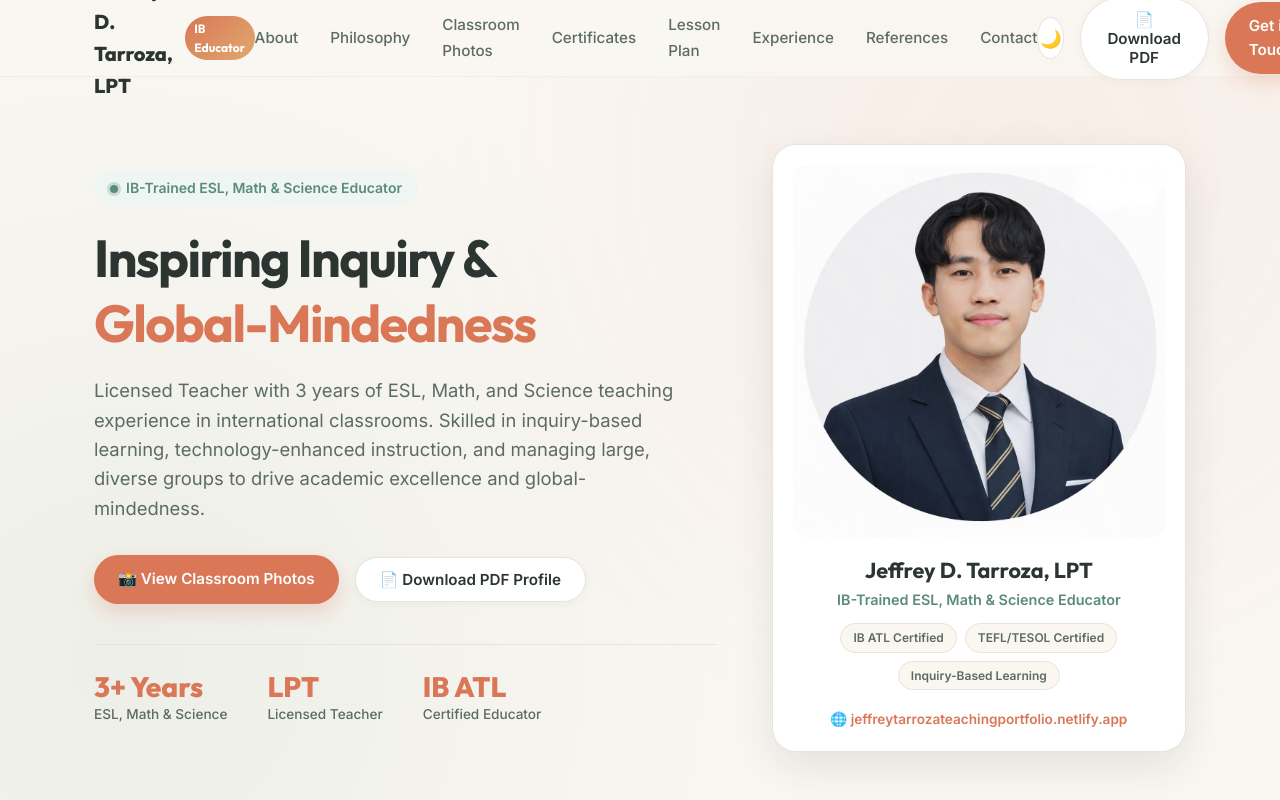
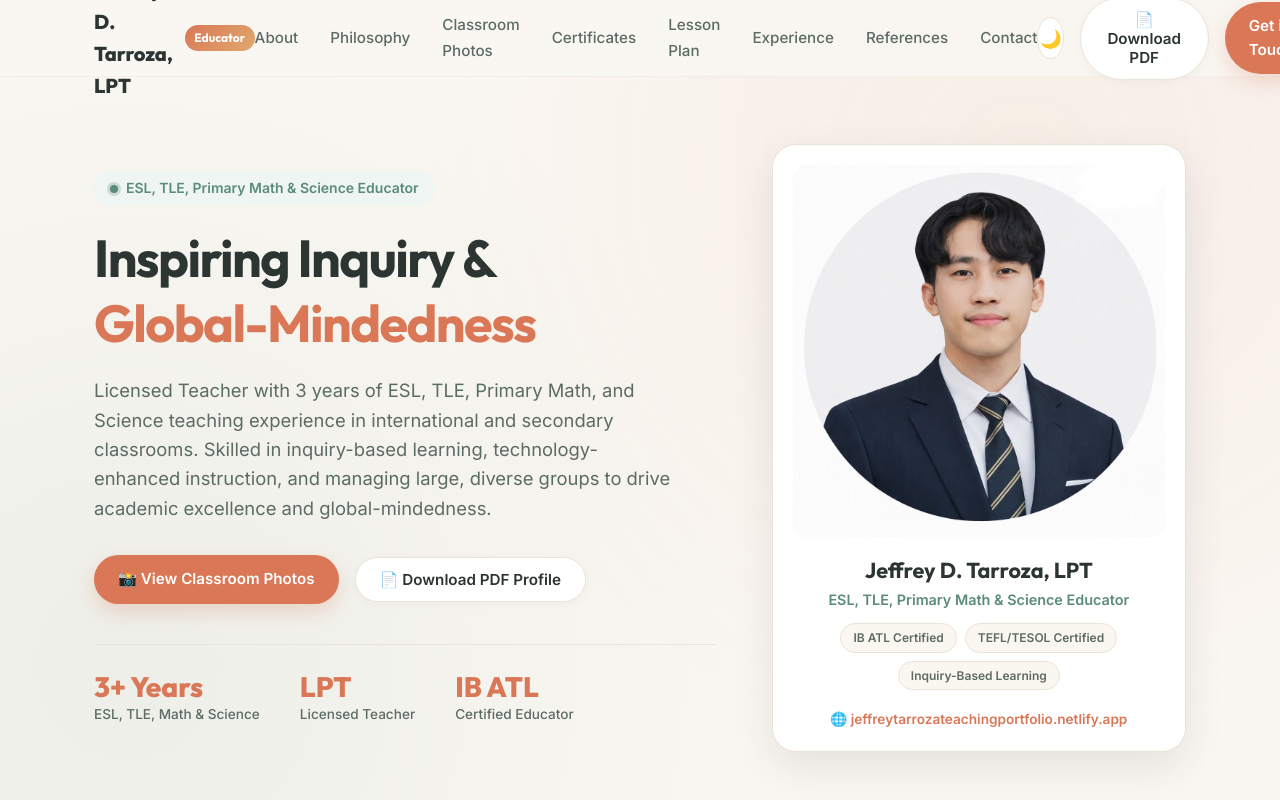
Before and after one commit to jefftarroza-maker/Jeffrey-Tarroza-Portfolio, a plain HTML site: page index.html in a window 1280 px wide. Shown: the top 800 px of the page. Drawn offline with Linux system fonts and the light colour scheme.

Commit message:
Update professional title to ESL, TLE, Primary Math & Science Educator

```diff
--- a/data.js
+++ b/data.js
@@ -6,10 +6,10 @@
 const portfolioData = {
     personal: {
         name: "Jeffrey D. Tarroza, LPT",
-        title: "IB-Trained ESL, Math & Science Educator",
+        title: "ESL, TLE, Primary Math & Science Educator",
         tagline: "Inspiring Inquiry, Global Mindedness, & Academic Excellence",
-        bio: "Licensed Teacher with 3 years of ESL, Math, and Science teaching experience in international classrooms. Skilled in inquiry-based learning, technology-enhanced instruction, and managing large, diverse groups to drive academic excellence and global-mindedness.",
-        objective: "To inspire curiosity and critical thinking in international learners through innovative, inquiry-driven teaching, while leveraging technology and differentiated instruction to create inclusive, high-achieving classrooms.",
+        bio: "Licensed Teacher with 3 years of ESL, TLE, Primary Math, and Science teaching experience in international and secondary classrooms. Skilled in inquiry-based learning, technology-enhanced instruction, and managing large, diverse groups to drive academic excellence and global-mindedness.",
+        objective: "To inspire curiosity and critical thinking in learners through innovative, inquiry-driven teaching, while leveraging technology and differentiated instruction to create inclusive, high-achieving classrooms.",
         strengths: "My teaching strengths lie in my ability to create a supportive and engaging learning environment, my strong content knowledge, and my commitment to student success. I am confident in my ability to adapt my teaching methods to meet the needs of diverse learners and to continually improve my practice through reflection and professional development.",
         location: "Carmona City, Cavite, Philippines",
         email: "jeffreytarroza.educator@gmail.com",
@@ -19,7 +19,7 @@ const portfolioData = {
         profilePhoto: "./assets/profile.jpg",
         resumeLink: "https://jeffreytarrozateachingportfolio.netlify.app/",
         stats: [
-            { value: "3+ Years", label: "International ESL, Math & Science" },
+            { value: "3+ Years", label: "ESL, TLE, Math & Science" },
             { value: "LPT", label: "Licensed Professional Teacher" },
             { value: "IB ATL", label: "Certified IB Educator" }
         ]
--- a/index.html
+++ b/index.html
@@ -3,8 +3,8 @@
 <head>
     <meta charset="UTF-8">
     <meta name="viewport" content="width=device-width, initial-scale=1.0">
-    <title>Jeffrey D. Tarroza, LPT | IB-Trained ESL, Math & Science Educator</title>
-    <meta name="description" content="Official web portfolio of Jeffrey D. Tarroza, LPT - IB-trained Licensed Teacher specializing in ESL, Math, Science, and ICT education.">
+    <title>Jeffrey D. Tarroza, LPT | ESL, TLE, Primary Math & Science Educator</title>
+    <meta name="description" content="Official web portfolio of Jeffrey D. Tarroza, LPT - Licensed Teacher specializing in ESL, TLE, Primary Math, Science, and ICT education.">
     <link rel="stylesheet" href="./styles.css">
     <script src="./data.js"></script>
 </head>
@@ -15,7 +15,7 @@
         <div class="container">
             <nav class="navbar" aria-label="Main Navigation">
                 <a href="https://jeffreytarrozateachingportfolio.netlify.app/" target="_blank" class="nav-brand" id="navBrand">
-                    Jeffrey D. Tarroza, LPT <span class="nav-brand-badge">IB Educator</span>
+                    Jeffrey D. Tarroza, LPT <span class="nav-brand-badge">Educator</span>
                 </a>
                 <ul class="nav-links">
                     <li><a href="#about" class="nav-link">About</a></li>
@@ -49,13 +49,13 @@
                     <div class="hero-text">
                         <div class="hero-badge">
                             <span class="hero-badge-dot"></span>
-                            <span id="heroBadgeText">IB-Trained Licensed Professional Teacher (LPT)</span>
+                            <span id="heroBadgeText">ESL, TLE, Primary Math & Science Educator</span>
                         </div>
                         <h1 class="hero-title">
                             Inspiring Inquiry & <span>Global-Mindedness</span>
                         </h1>
                         <p class="hero-description" id="heroBioDescription">
-                            Licensed Teacher with 3 years of ESL, Math, and Science teaching experience in international classrooms. Skilled in inquiry-based learning, technology-enhanced instruction, and driving academic excellence.
+                            Licensed Teacher with 3 years of ESL, TLE, Primary Math, and Science teaching experience in international and secondary classrooms. Skilled in inquiry-based learning, technology-enhanced instruction, and driving academic excellence.
                         </p>
                         <div class="hero-ctas">
                             <a href="#gallery" class="btn btn-primary">📸 View Classroom Photos</a>
@@ -64,7 +64,7 @@
                         <div class="hero-stats">
                             <div class="stat-item">
                                 <h4 id="statYears">3+ Years</h4>
-                                <p>ESL, Math & Science</p>
+                                <p>ESL, TLE, Math & Science</p>
                             </div>
                             <div class="stat-item">
                                 <h4 id="statCert">LPT</h4>
@@ -85,7 +85,7 @@
                             </div>
                             <div class="profile-info">
                                 <h2 class="profile-name" id="cardName">Jeffrey D. Tarroza, LPT</h2>
-                                <p class="profile-role" id="cardTitle">IB-Trained ESL, Math & Science Educator</p>
+                                <p class="profile-role" id="cardTitle">ESL, TLE, Primary Math & Science Educator</p>
                                 <div class="profile-tags">
                                     <span class="tag">IB ATL Certified</span>
                                     <span class="tag">TEFL/TESOL Certified</span>
@@ -364,7 +364,7 @@
                     <span class="section-tag">Get in Touch</span>
                     <h2 class="section-title">Let's Connect & Collaborate</h2>
                     <p class="section-subtitle">
-                        Interested in discussing ESL, Math, or Science teaching opportunities or IB curriculum integration? Reach out below!
+                        Interested in discussing ESL, TLE, Math, or Science teaching opportunities or curriculum integration? Reach out below!
                     </p>
                 </div>
 
@@ -430,7 +430,7 @@
                         <div class="form-group">
                             <label for="formGrade">Topic of Inquiry</label>
                             <select id="formGrade" name="topic" class="form-control">
-                                <option value="ESL / Math / Science Teaching Position">ESL / Math / Science Teaching Position</option>
+                                <option value="ESL, TLE, Primary Math & Science Position">ESL, TLE, Primary Math & Science Position</option>
                                 <option value="IB ATL Curriculum Collaboration">IB ATL Curriculum Collaboration</option>
                                 <option value="General Inquiry">General Inquiry</option>
                             </select>
@@ -464,7 +464,7 @@
             <div class="footer-content">
                 <div class="footer-brand">
                     <h3 id="footerName">Jeffrey D. Tarroza, LPT</h3>
-                    <p id="footerTitle">IB-Trained ESL, Math & Science Educator</p>
+                    <p id="footerTitle">ESL, TLE, Primary Math & Science Educator</p>
                     <p style="font-size: 0.85rem; margin-top: 0.5rem;">
                         <a href="https://jeffreytarrozateachingportfolio.netlify.app/" target="_blank" style="color: var(--terracotta); font-weight: 600;">
                             https://jeffreytarrozateachingportfolio.netlify.app/
```
